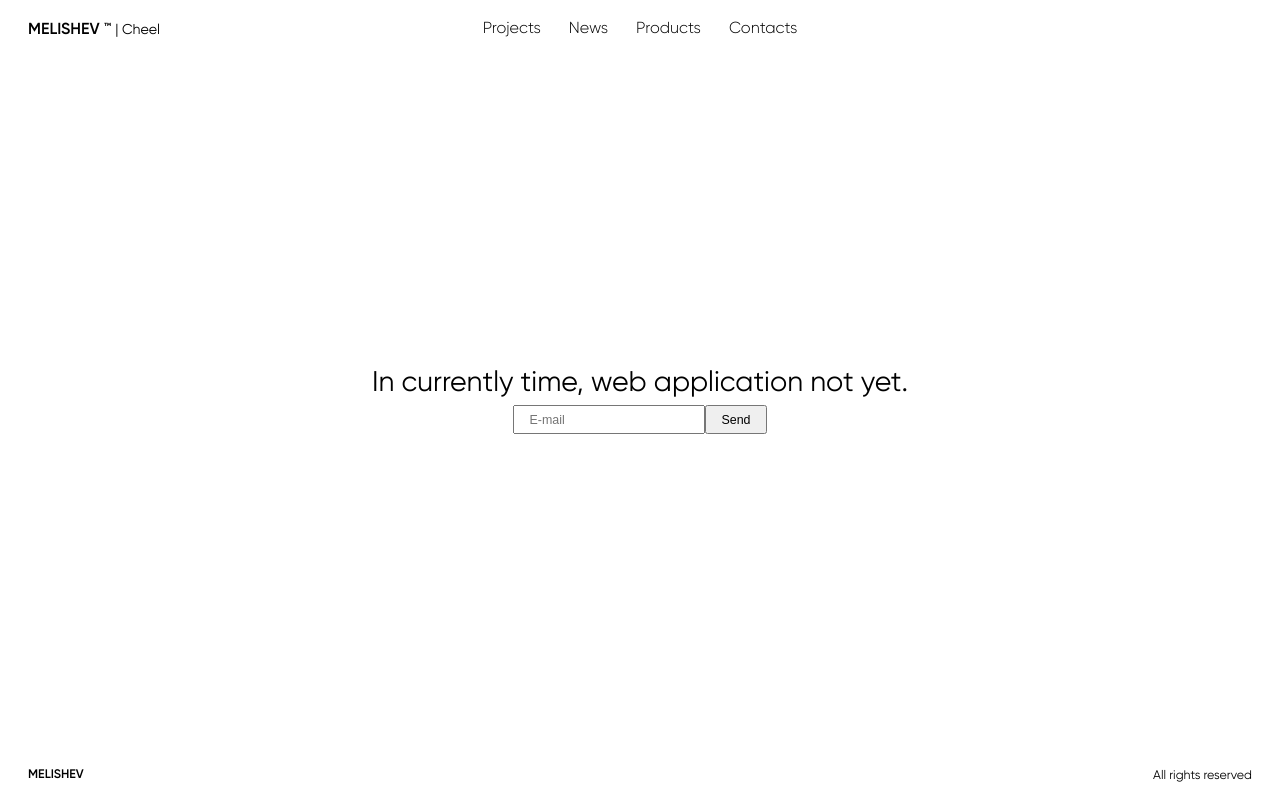
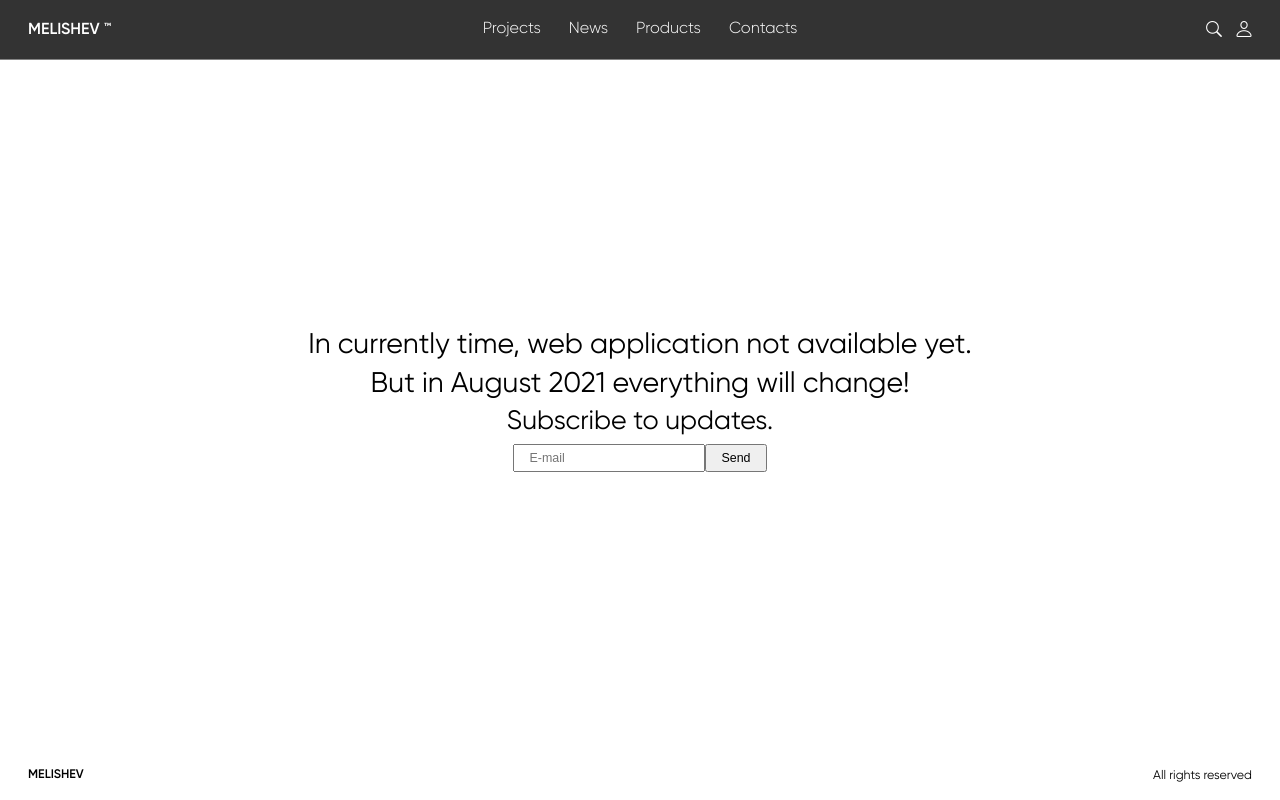
Before and after one commit to melishev/website, a Next.js app: page / in a window 1280 px wide. Built offline with nearby package versions, Linux system fonts and the light colour scheme.

Commit message:
🍀 New pug

```diff
--- a/components/header.js
+++ b/components/header.js
@@ -1,24 +1,24 @@
 import styles from 'styles/components/header.module.scss'
 
 import Link from 'next/link'
-import { useEffect, useState } from 'react'
+// import { useEffect, useState } from 'react'
 
 const Header = () => {
 
-  const [scroll, setScroll] = useState(0)
-  const listenScrollEvent = (event) => {
-    if (window.scrollY < 1) {
-      return setScroll(0)
-    } else if (window.scrollY > 1) {
-      return setScroll(1)
-    }
-  }
+  // const [scroll, setScroll] = useState(0)
+  // const listenScrollEvent = (event) => {
+  //   if (window.scrollY < 1) {
+  //     return setScroll(0)
+  //   } else if (window.scrollY > 1) {
+  //     return setScroll(1)
+  //   }
+  // }
 
-  useEffect(() => {
-    window.addEventListener('scroll', listenScrollEvent);
-    return () =>
-      window.removeEventListener('scroll', listenScrollEvent);
-  }, []);
+  // useEffect(() => {
+  //   window.addEventListener('scroll', listenScrollEvent);
+  //   return () =>
+  //     window.removeEventListener('scroll', listenScrollEvent);
+  // }, []);
 
   const navigation = [
     {
@@ -40,11 +40,11 @@ const Header = () => {
   ]
   const controls = [
     {
-      icon: '􀊫',
+      icon: 'F',
       slug: 'search',
     },
     {
-      icon: '􀉩',
+      icon: 'A',
       slug: 'login',
     }
   ]
@@ -52,7 +52,11 @@ const Header = () => {
   return (
     <header className={styles.Header} style={scroll ? {background: `rgba(0, 0, 0, .8)`} : {}}>
       <div className={styles.Header_logo}>
-        <Link href="/"><a style={scroll ? {color: 'white'} : {}}>Melishev ™ <span>| Cheel</span></a></Link>
+        <Link href="/">
+          <a style={scroll ? {color: 'white'} : {}}>Melishev ™
+            {/* <span> | Cheel</span> */}
+          </a>
+        </Link>
       </div>
       <nav>
         <ul>
--- a/package.json
+++ b/package.json
@@ -12,9 +12,7 @@
     "next": "11.0.1",
     "react": "17.0.2",
     "react-dom": "17.0.2",
-    "react-svg": "^14.0.5",
-    "sass": "~1.32.12",
-    "swiper": "^6.7.5"
+    "sass": "~1.32.12"
   },
   "devDependencies": {
     "eslint": "7.30.0",
--- a/pages/index.js
+++ b/pages/index.js
@@ -3,7 +3,9 @@ import styles from 'styles/pages/home.module.scss'
 function Home() {
   return (
     <main className={styles.Home}>
-      <h1>In currently time, web application not yet.</h1>
+      <h1>In currently time, web application not available yet.</h1>
+      <h2>But in August 2021 everything will change!</h2>
+      <h3>Subscribe to updates.</h3>
       <form>
         <input type="email" placeholder="E-mail" />
         <button type="submit">Send</button>
--- a/styles/components/header.module.scss
+++ b/styles/components/header.module.scss
@@ -52,7 +52,7 @@
         justify-content: flex-end;
         button {
             @include text(rem(18), 300, unset, unset, black);
-            font-family: 'SF Pro';
+            font-family: 'Icons';
             transition: color 1s;
             border: unset;
             background: unset;
--- a/styles/global.scss
+++ b/styles/global.scss
@@ -1,6 +1,7 @@
 @import './vars';
 
 @import 'public/fonts/Gilroy/stylesheet.css';
+@import 'public/fonts/Icons/stylesheet.css';
 
 * {
     margin: 0;
@@ -9,7 +10,7 @@
 }
 html, body {
     font-size: $fs-1 + px;
-    font-family: 'Gilroy', 'SF Pro', sans-serif;
+    font-family: 'Gilroy', sans-serif;
     -webkit-font-smoothing: antialiased;
     -moz-osx-font-smoothing: grayscale;
 }
--- a/styles/pages/home.module.scss
+++ b/styles/pages/home.module.scss
@@ -8,6 +8,14 @@
     flex-direction: column;
     h1 {
         @include text(rem(32), 400, unset, unset, black);
+        margin-bottom: rem(6);
+    }
+    h2 {
+        @include text(rem(32), 400, unset, unset, black);
+        margin-bottom: rem(6);
+    }
+    h3 {
+        @include text(rem(30), 400, unset, unset, black);
         margin-bottom: rem(6);
     }
     input {
```
